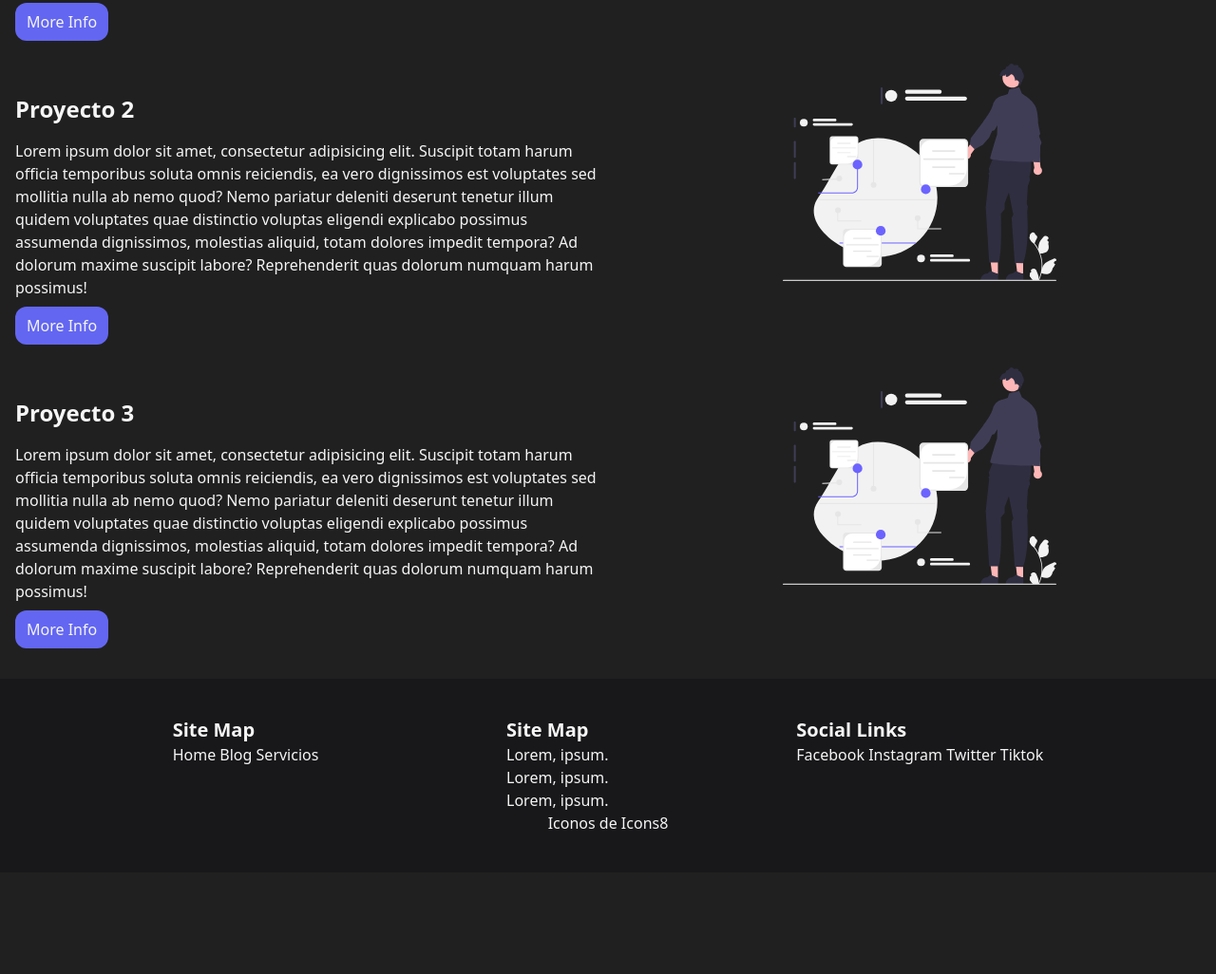
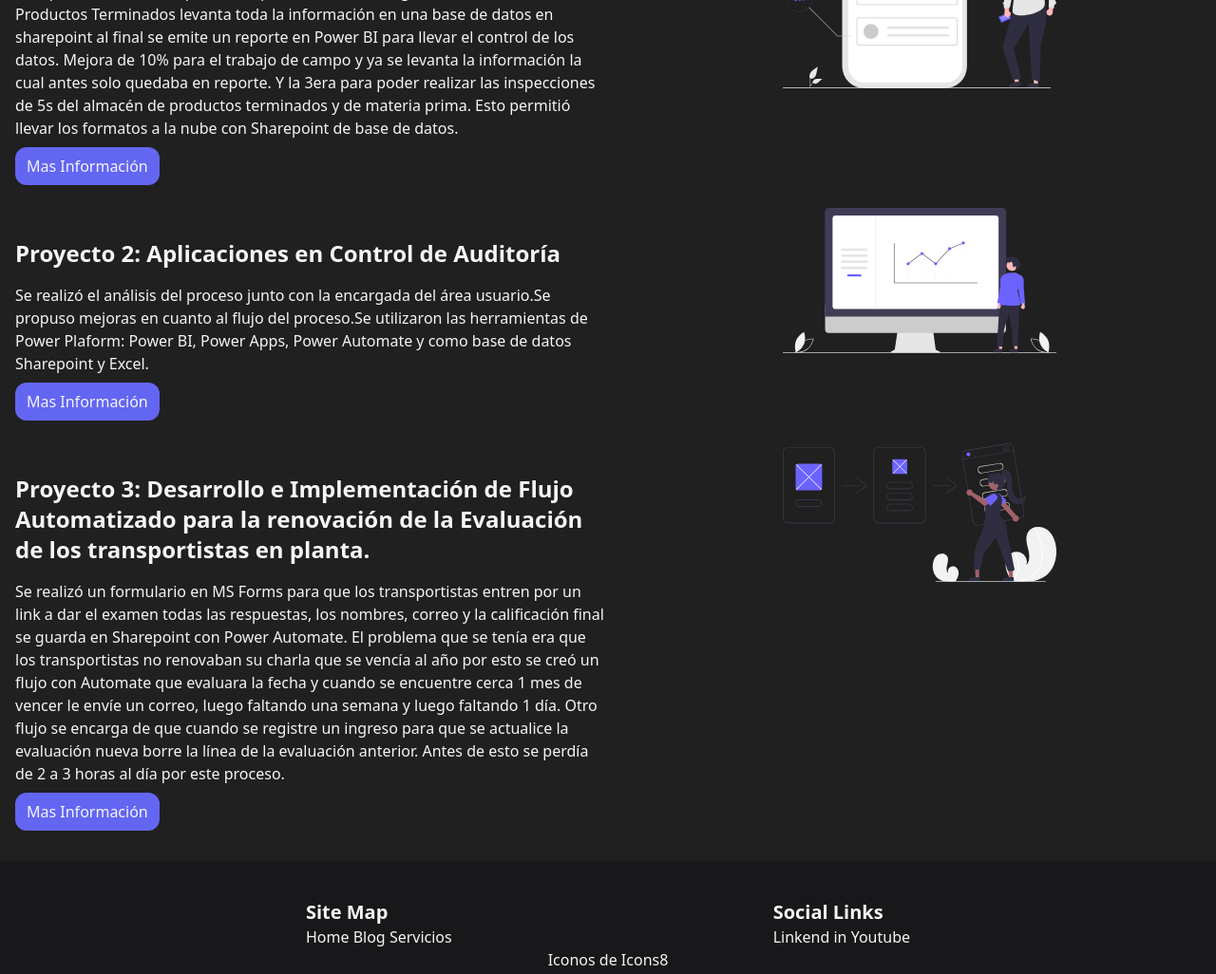
Before and after one commit to Josequinterop/astro-landing, an Astro site: page / in a window 1280 px wide. Shown: the part 2525-3551 px from the top of the page at 95% size. Before the commit the page ends 3444 px from the top, so only its background shows below. Built offline with nearby package versions, Linux system fonts and the light colour scheme; Astro itself is replaced by a stand-in of ours.

Commit message:
astro landing v5

```diff
--- a/src/components/Footer.astro
+++ b/src/components/Footer.astro
@@ -3,22 +3,14 @@
         <div>
             <h4 class="font-bold text-xl">Site Map</h4>
             <a href="/">Home</a>
-            <a href="/blog">Blog</a>
-            <a href="/services">Servicios</a>
-        </div>
-        <div>
-            <h4 class="font-bold text-xl">Site Map</h4>
-            <p>Lorem, ipsum.</p>
-            <p>Lorem, ipsum.</p>
-            <p>Lorem, ipsum.</p>
+            <a href="/">Blog</a>
+            <a href="/">Servicios</a>
         </div>
         <div>
             <h4 class="font-bold text-xl">Social Links</h4>
-            <a href="/">Facebook</a>
-            <a href="/">Instagram</a>
-            <a href="/">Twitter</a>
-            <a href="/">Tiktok</a>
-        </div>
+            <a href="/">Linkend in</a>
+            <a href="/">Youtube</a>
+            </div>
     </div>
     <p class="text-center">Iconos de <a target="_blank" href="https://icons8.com" >Icons8</a></p>
 </footer>
--- a/src/components/landing/Features.astro
+++ b/src/components/landing/Features.astro
@@ -8,6 +8,7 @@ import features from '../../config/features.json'
     {
         features.map(feature=>(
         <div class="bg-slate-800 p-10 rounded-xl">
+            <img src={feature.imagen} class="w-10 m-auto">
             <h2 class="text-2xl font-bold my-4">{feature.title}</h2>
             <p>{feature.description}</p>
         </div>
--- a/src/components/landing/Projects.astro
+++ b/src/components/landing/Projects.astro
@@ -10,7 +10,7 @@ import projects from '../../config/projects.json';
             <h2 class="font-bold text-2xl my-4">{project.title}</h2>
             <p class="my-2">{project.description}</p>
             <button class="bg-indigo-500 px-3 py-2 hover:bg-indigo-400 rounded-xl">
-                More Info
+                Mas Información
             </button>
            </div>
            <div class="flex-1">
--- a/src/config/features.json
+++ b/src/config/features.json
@@ -1,26 +1,32 @@
 [
     {
         "title":"Escalabilidad",
-        "description":"Las soluciones desarrolladas en Power Platform pueden escalar fácilmente a medida que crece el negocio, soportando un número creciente de usuarios y datos."
+        "description":"Las soluciones desarrolladas en Power Platform pueden escalar fácilmente a medida que crece el negocio, soportando un número creciente de usuarios y datos.",
+        "imagen":"images/escalabilidad.png"
     },
     {
         "title":"Facil integración",
-        "description":"Se integra de manera fluida con otras aplicaciones de Microsoft, como Office 365, Dynamics 365 y Azure, así como con una amplia variedad de servicios de terceros a través de conectores."
+        "description":"Se integra de manera fluida con otras aplicaciones de Microsoft, como Office 365, Dynamics 365 y Azure, así como con una amplia variedad de servicios de terceros a través de conectores.",
+        "imagen":"images/integracion.png"
     },
     {
         "title":"Personalización y flexibilidad",
-        "description":"Las aplicaciones creadas pueden personalizarse según las necesidades específicas del negocio, lo que permite adaptarse rápidamente a cambios en el entorno empresarial."
+        "description":"Las aplicaciones creadas pueden personalizarse según las necesidades específicas del negocio, lo que permite adaptarse rápidamente a cambios en el entorno empresarial.",
+        "imagen":"images/flexibilidad.png"
     },
     {
         "title":"Seguridad y gobernanza",
-        "description":"Power Platform incluye características de seguridad y gestión que permiten controlar el acceso a los datos y las aplicaciones, garantizando la conformidad con las políticas de la organización."
+        "description":"Power Platform incluye características de seguridad y gestión que permiten controlar el acceso a los datos y las aplicaciones, garantizando la conformidad con las políticas de la organización.",
+        "imagen":"images/seguridad.png"
     },
     {
         "title":"Desarrollo rápido",
-        "description":" Power Platform permite a los usuarios crear aplicaciones sin necesidad de conocimientos avanzados de programación, lo que facilita la participación de personas no técnicas."
+        "description":" Power Platform permite a los usuarios crear aplicaciones sin necesidad de conocimientos avanzados de programación, lo que facilita la participación de personas no técnicas.",
+        "imagen":"images/rapido.png"
     },
     {
         "title":"Comunidad y soporte",
-        "description":"Existe una comunidad activa y recursos de soporte que brindan asistencia y comparten buenas prácticas, lo que facilita el aprendizaje y la resolución de problemas."
+        "description":"Existe una comunidad activa y recursos de soporte que brindan asistencia y comparten buenas prácticas, lo que facilita el aprendizaje y la resolución de problemas.",
+        "imagen":"images/comunidad.png"
     }
 ]
--- a/src/config/projects.json
+++ b/src/config/projects.json
@@ -1,17 +1,17 @@
 [
     {
-        "title": "Proyecto 1",
-        "description":"Lorem ipsum dolor sit amet, consectetur adipisicing elit. Suscipit totam harum officia temporibus soluta omnis reiciendis, ea vero dignissimos est voluptates sed mollitia nulla ab nemo quod? Nemo pariatur deleniti deserunt tenetur illum quidem voluptates quae distinctio voluptas eligendi explicabo possimus assumenda dignissimos, molestias aliquid, totam dolores impedit tempora? Ad dolorum maxime suscipit labore? Reprehenderit quas dolorum numquam harum possimus!",
-        "imagen":"images/visionarytec.svg"
+        "title": "Proyecto 1: Applicaciones en Logística",
+        "description":"Se realizó 3 aplicaciones la 1era para manejar el Inventario la cual sirve para realizar el inventario diario de los códigos de almacén al final de todo te envía un reporte para que lo puedas imprimir. Mejoro el tiempo de inventario en un 30% más productivo. La 2da para los reportes diarios de seguridad del almacén de Productos Terminados levanta toda la información en una base de datos en sharepoint al final se emite un reporte en Power BI para llevar el control de los datos. Mejora de 10% para el trabajo de campo y ya se levanta la información la cual antes solo quedaba en reporte. Y la 3era para poder realizar las inspecciones de 5s del almacén de productos terminados y de materia prima. Esto permitió llevar los formatos a la nube con Sharepoint de base de datos.",
+        "imagen":"images/appdata.svg"
     },
     {
-        "title": "Proyecto 2",
-        "description":"Lorem ipsum dolor sit amet, consectetur adipisicing elit. Suscipit totam harum officia temporibus soluta omnis reiciendis, ea vero dignissimos est voluptates sed mollitia nulla ab nemo quod? Nemo pariatur deleniti deserunt tenetur illum quidem voluptates quae distinctio voluptas eligendi explicabo possimus assumenda dignissimos, molestias aliquid, totam dolores impedit tempora? Ad dolorum maxime suscipit labore? Reprehenderit quas dolorum numquam harum possimus!",
-        "imagen":"images/visionarytec.svg"
+        "title": "Proyecto 2: Aplicaciones en Control de Auditoría",
+        "description":"Se realizó el análisis del proceso junto con la encargada del área usuario.Se propuso mejoras en cuanto al flujo del proceso.Se utilizaron las herramientas de Power Plaform: Power BI, Power Apps, Power Automate y como base de datos Sharepoint y Excel.",
+        "imagen":"images/dashboard.svg"
     },
     {
-        "title": "Proyecto 3",
-        "description":"Lorem ipsum dolor sit amet, consectetur adipisicing elit. Suscipit totam harum officia temporibus soluta omnis reiciendis, ea vero dignissimos est voluptates sed mollitia nulla ab nemo quod? Nemo pariatur deleniti deserunt tenetur illum quidem voluptates quae distinctio voluptas eligendi explicabo possimus assumenda dignissimos, molestias aliquid, totam dolores impedit tempora? Ad dolorum maxime suscipit labore? Reprehenderit quas dolorum numquam harum possimus!",
-        "imagen":"images/visionarytec.svg"
+        "title": "Proyecto 3: Desarrollo e Implementación de Flujo Automatizado para la renovación de la Evaluación de los transportistas en planta.",
+        "description":"Se realizó un formulario en MS Forms para que los transportistas entren por un link a dar el examen todas las respuestas, los nombres, correo y la calificación final se guarda en  Sharepoint con Power Automate. El problema que se tenía era que los transportistas no renovaban su charla que se vencía al año por esto se creó un flujo con Automate que evaluara la fecha y cuando se encuentre cerca  1 mes de vencer le envíe un correo, luego faltando una semana y luego faltando 1 día. Otro flujo se encarga de que cuando se registre un ingreso para que se actualice la evaluación nueva borre la línea de la evaluación anterior. Antes de esto se perdía de 2 a 3 horas al día por este proceso.",
+        "imagen":"images/userflow.svg"
     }
 ]
```
Also changed, not shown: public/images/appdata.svg (added), public/images/comunidad.png (added), public/images/dashboard.svg (added), public/images/escalabilidad.png (added), public/images/flexibilidad.png (added), public/images/integracion.png (added), public/images/rapido.png (added), public/images/seguridad.png (added), public/images/userflow.svg (added).
